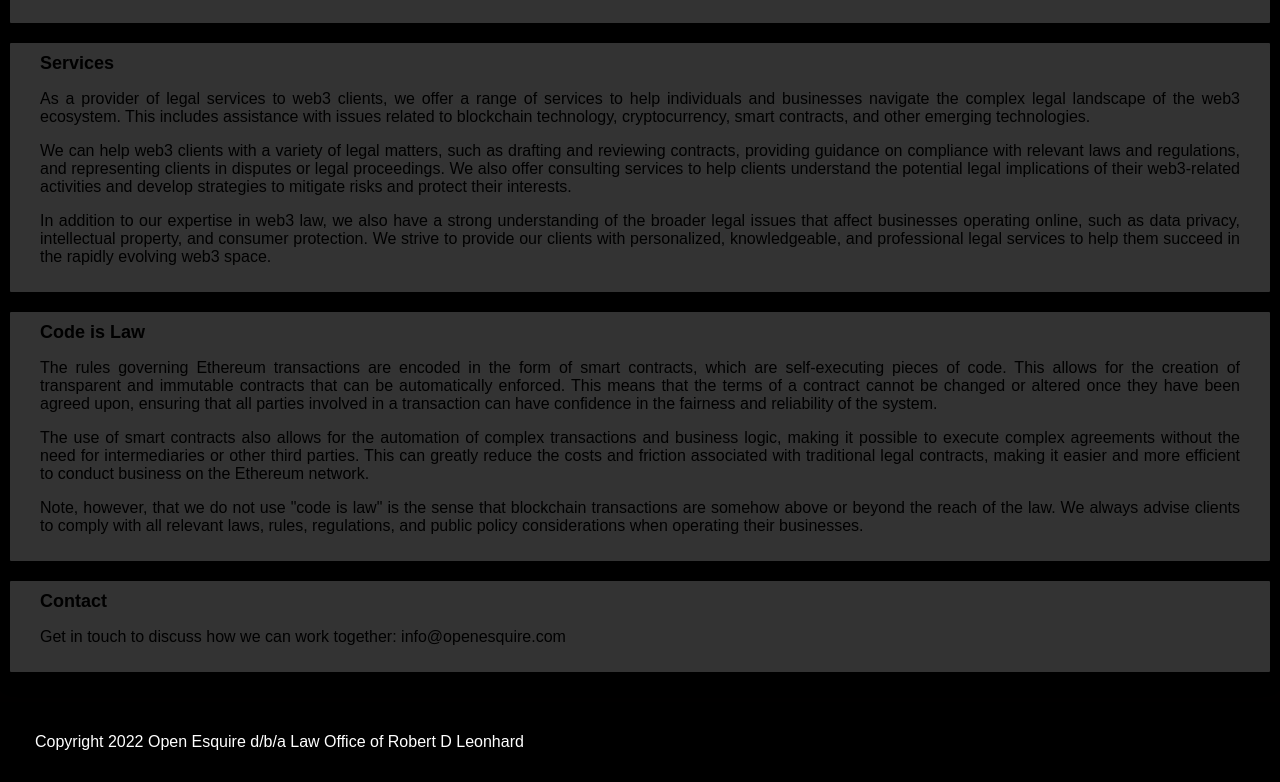
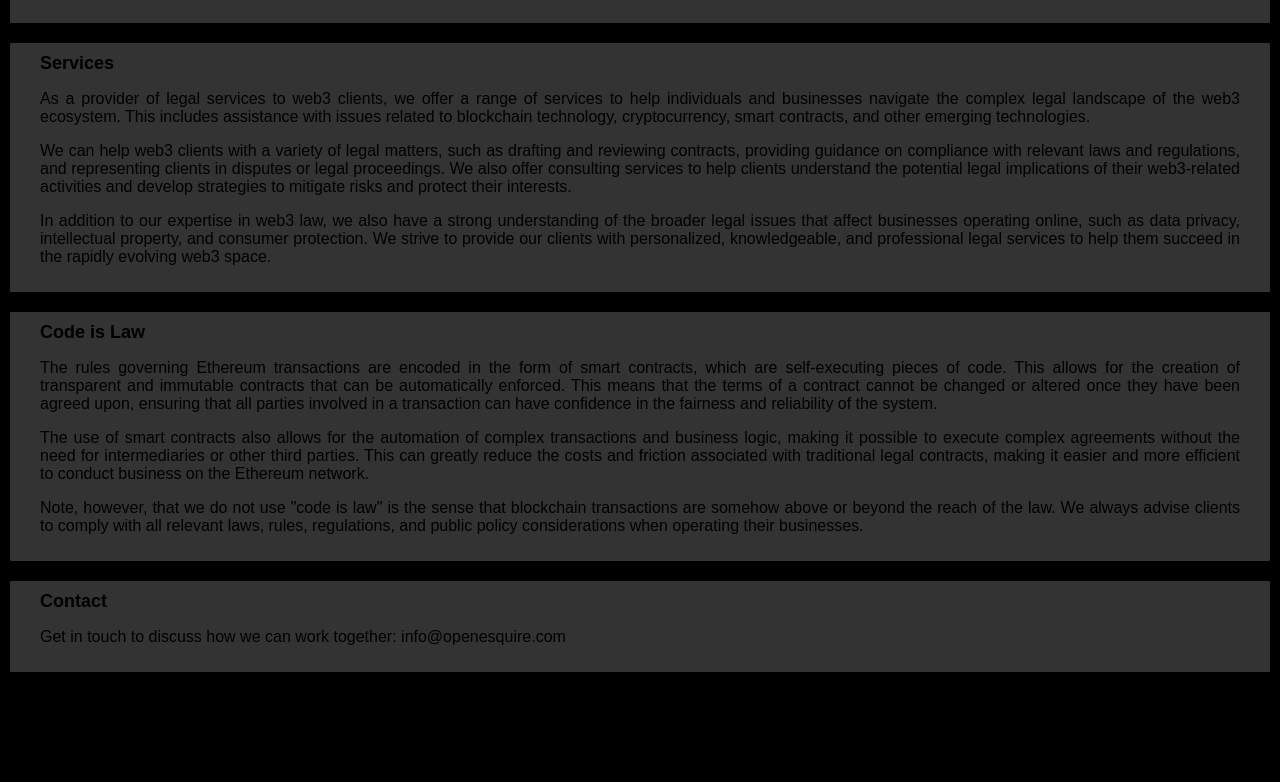
Before and after one commit to rdleonhard/OpenEsquire, a plain HTML site: page Financial/index.html in a window 1280 px wide. Shown: the part 436-1218 px from the top of the page. After the commit the page ends 1168 px from the top, so only its background shows below. Drawn offline with Linux system fonts and the light colour scheme.

Commit message:
Footer
Removed.

```diff
--- a/Financial/index.html
+++ b/Financial/index.html
@@ -138,7 +138,7 @@
         </section>
     </main>
     <footer>
-        <p>Copyright 2022 Open Esquire d/b/a Law Office of Robert D Leonhard</p>
+
 
     </footer>
 </body>
```
